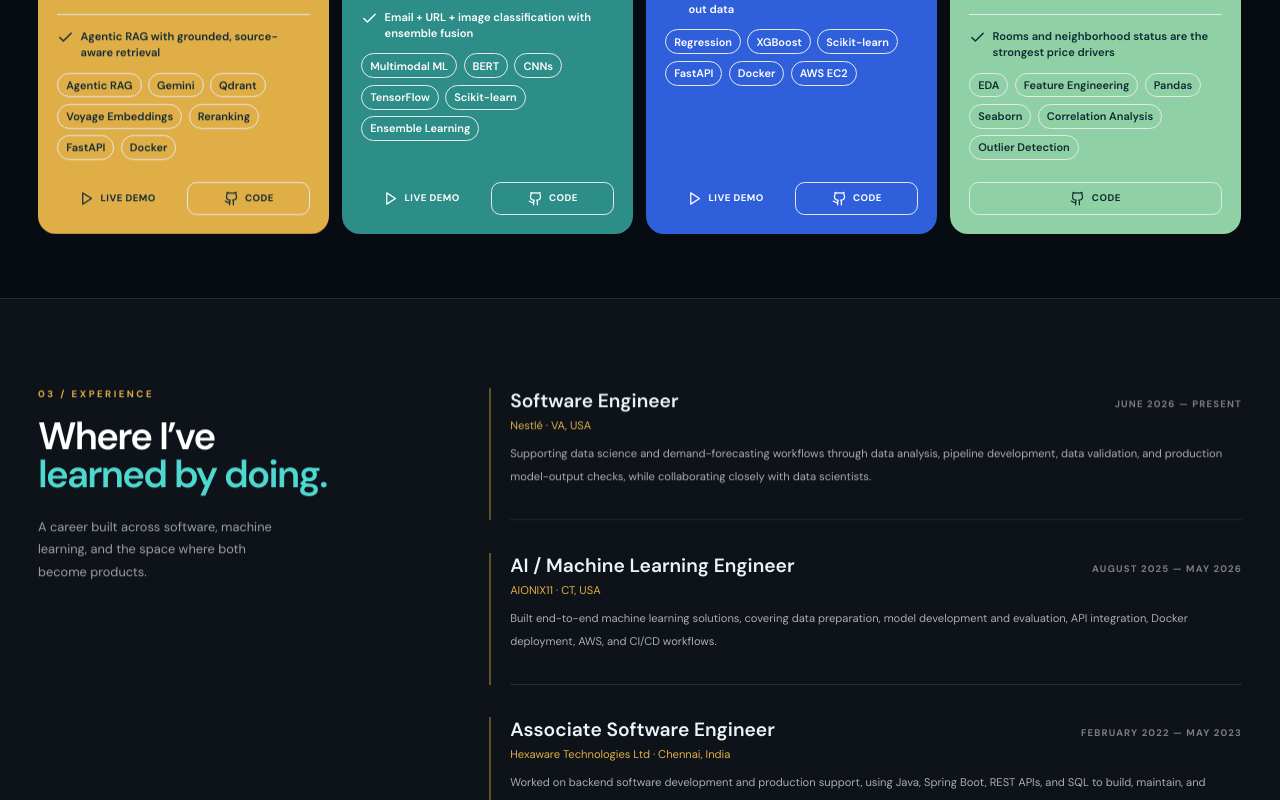
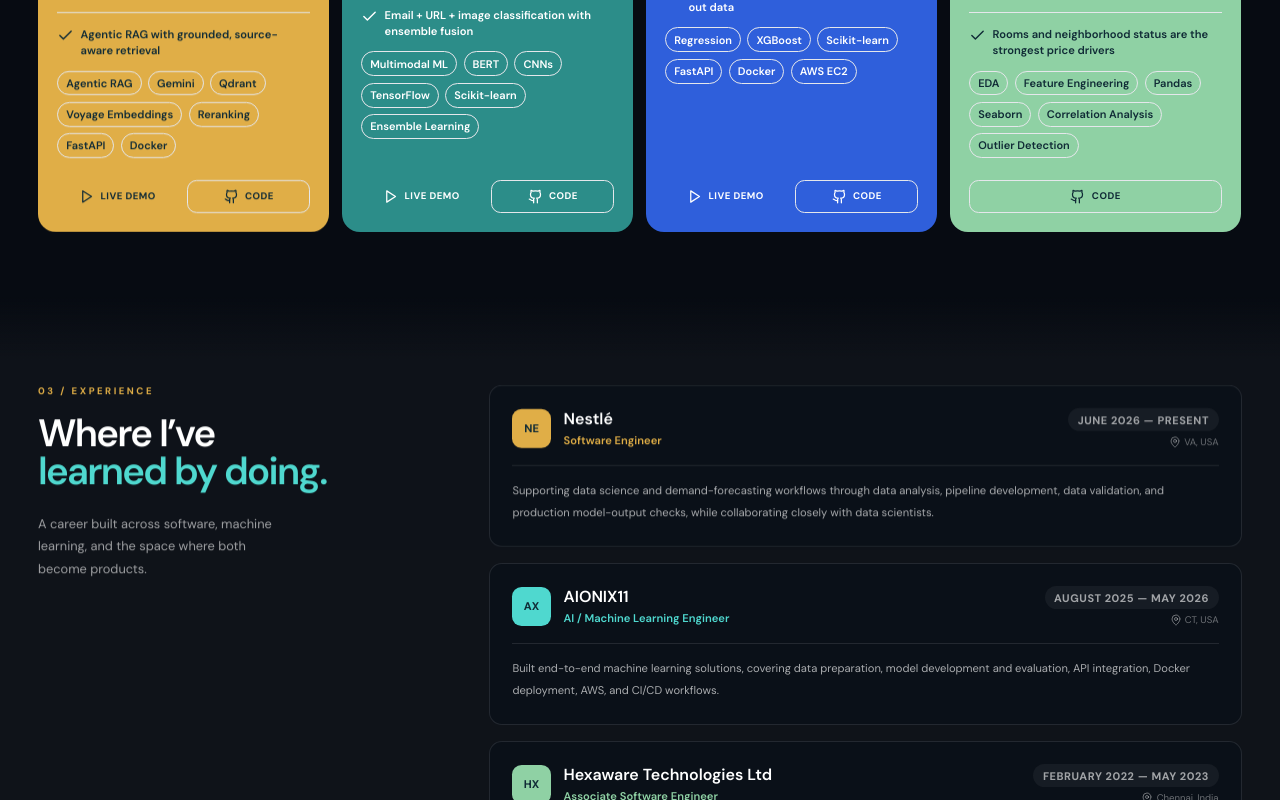
Before and after one commit to srisaktic/portfolio, a React (Vite) app: page / in a window 1280 px wide. Shown: the part 2000-2800 px from the top of the page. Built offline with nearby package versions, Linux system fonts and the light colour scheme; a web font is replaced by a local one.

Commit message:
Make Contact section more dynamic: scrolling marquee, glow accents, animated link rows

```diff
--- a/src/App.tsx
+++ b/src/App.tsx
@@ -49,26 +49,26 @@
 
 const experience = [
   {
-    period: 'June 2026 — Present', role: 'Software Engineer', company: 'Nestlé', location: 'VA, USA',
+    period: 'June 2026 — Present', role: 'Software Engineer', company: 'Nestlé', location: 'VA, USA', logo: 'NE', color: '#e0ae47',
     description: 'Supporting data science and demand-forecasting workflows through data analysis, pipeline development, data validation, and production model-output checks, while collaborating closely with data scientists.',
   },
   {
-    period: 'August 2025 — May 2026', role: 'AI / Machine Learning Engineer', company: 'AIONIX11', location: 'CT, USA',
+    period: 'August 2025 — May 2026', role: 'AI / Machine Learning Engineer', company: 'AIONIX11', location: 'CT, USA', logo: 'AX', color: '#4fd8cf',
     description: 'Built end-to-end machine learning solutions, covering data preparation, model development and evaluation, API integration, Docker deployment, AWS, and CI/CD workflows.',
   },
   {
-    period: 'February 2022 — May 2023', role: 'Associate Software Engineer', company: 'Hexaware Technologies Ltd', location: 'Chennai, India',
-    description: 'Worked on backend software development and production support, using Java, Spring Boot, REST APIs, and SQL to build, maintain, and troubleshoot enterprise applications.',
+    period: 'February 2022 — May 2023', role: 'Associate Software Engineer', company: 'Hexaware Technologies Ltd', location: 'Chennai, India', logo: 'HX', color: '#8fd1a4',
+    description: 'Developed and supported Python backend applications using REST APIs and SQL, working across application development, database integration, testing, and production support and supporting CI/CD releases.',
   },
 ];
 
 const education = [
   {
-    degree: 'M.S. in Data Science', school: 'New York Institute of Technology (NYIT)', location: 'New York, USA', period: '2023 — 2025',
+    degree: 'M.S. in Data Science', school: 'New York Institute of Technology (NYIT)', location: 'New York, USA', period: '2023 — 2025', color: '#4fd8cf',
     detail: 'Coursework in machine learning, deep learning, NLP, and data engineering. Capstone focused on applied AI systems.',
   },
   {
-    degree: 'B.E. in Electronics & Communication Engineering', school: 'KCG College of Technology', location: 'Chennai, India', period: '2018 — 2022',
+    degree: 'B.E. in Electronics & Communication Engineering', school: 'KCG College of Technology', location: 'Chennai, India', period: '2018 — 2022', color: '#e0ae47',
     detail: 'Foundation in engineering, mathematics, and programming that led into software engineering and data science.',
   },
 ];
@@ -269,8 +269,10 @@
         </Reveal>
       </section>
 
-      <section id="about" className="border-y border-white/10 bg-white/[0.03]">
-        <div className="mx-auto max-w-[820px] px-6 py-16 lg:px-12">
+      <section id="about" className="relative bg-white/[0.03]">
+        <div className="pointer-events-none absolute inset-x-0 top-0 h-20 bg-gradient-to-b from-[#070b12] to-transparent" />
+        <div className="pointer-events-none absolute inset-x-0 bottom-0 h-20 bg-gradient-to-t from-[#070b12] to-transparent" />
+        <div className="relative mx-auto max-w-[820px] px-6 py-16 lg:px-12">
           <Reveal><p className="section-kicker">01 / About</p><h2 className="section-title">Building intelligent systems.<br /><span>From data to deployment.</span></h2></Reveal>
           <Reveal delay={100} className="mt-8">
             <p className="text-lg leading-8 text-white/75">I’m an AI/ML Engineer with a software engineering foundation, experienced across data analysis, machine learning, and production workflows. My journey has evolved from backend engineering to applied ML, and I currently support data science and forecasting workflows at Nestlé.</p>
@@ -327,26 +329,35 @@
         </div>
       </section>
 
-      <section id="experience" className="border-y border-white/10 bg-white/[0.03]">
-        <div className="mx-auto max-w-[1440px] px-6 py-20 lg:px-12 lg:py-28">
+      <section id="experience" className="relative bg-white/[0.03]">
+        <div className="pointer-events-none absolute inset-x-0 top-0 h-20 bg-gradient-to-b from-[#070b12] to-transparent" />
+        <div className="pointer-events-none absolute inset-x-0 bottom-0 h-20 bg-gradient-to-t from-[#070b12] to-transparent" />
+        <div className="relative mx-auto max-w-[1440px] px-6 py-20 lg:px-12 lg:py-28">
           <div className="grid gap-14 lg:grid-cols-[0.7fr_1.3fr]">
             <Reveal>
               <p className="section-kicker text-[#e0ae47]">03 / Experience</p>
               <h2 className="section-title text-white">Where I’ve<br /><span className="text-[#8fd1a4]">learned by doing.</span></h2>
               <p className="mt-7 max-w-xs leading-7 text-white/60">A career built across software, machine learning, and the space where both become products.</p>
             </Reveal>
-            <div>
+            <div className="grid gap-5">
               {experience.map((item, index) => (
-                <Reveal key={item.company} delay={index * 100} className="timeline-item">
-                  <div className="mb-3 flex flex-wrap items-baseline justify-between gap-3">
-                    <div>
-                      <h3 className="font-display text-2xl font-semibold">{item.role}</h3>
-                      <p className="mt-1 text-sm text-[#e0ae47]">{item.company} · {item.location}</p>
+                <Reveal key={item.company} delay={index * 100}>
+                  <div className="rounded-2xl border border-white/10 bg-[#0a1018] p-6 sm:p-7">
+                    <div className="flex flex-wrap items-start justify-between gap-4">
+                      <div className="flex items-center gap-4">
+                        <span className="grid h-12 w-12 shrink-0 place-items-center rounded-xl text-sm font-bold" style={{ backgroundColor: item.color, color: '#102b36' }}>{item.logo}</span>
+                        <div>
+                          <h3 className="font-display text-xl font-semibold text-white">{item.company}</h3>
+                          <p className="mt-0.5 text-sm font-semibold" style={{ color: item.color }}>{item.role}</p>
+                        </div>
+                      </div>
+                      <div className="flex flex-col items-end gap-1.5">
+                        <span className="rounded-full bg-white/5 px-3 py-1 text-[11px] font-bold uppercase tracking-wider text-white/60">{item.period}</span>
+                        <span className="flex items-center gap-1 text-xs text-white/40"><MapPin size={12} /> {item.location}</span>
+                      </div>
                     </div>
-                    <p className="text-xs font-bold uppercase tracking-[0.12em] text-white/45">{item.period}</p>
+                    <p className="mt-5 border-t border-white/10 pt-4 text-sm leading-7 text-white/65">{item.description}</p>
                   </div>
-                  <p className="text-sm leading-7 text-white/65">{item.description}</p>
-                  {index < experience.length - 1 && <div className="my-10 h-px bg-white/10" />}
                 </Reveal>
               ))}
             </div>
@@ -354,27 +365,34 @@
         </div>
       </section>
 
-      <section id="education" className="border-y border-white/10 bg-white/[0.03]">
-        <div className="mx-auto max-w-[1440px] px-6 py-20 lg:px-12 lg:py-28">
+      <section id="education" className="relative bg-white/[0.03]">
+        <div className="pointer-events-none absolute inset-x-0 top-0 h-20 bg-gradient-to-b from-[#070b12] to-transparent" />
+        <div className="pointer-events-none absolute inset-x-0 bottom-0 h-20 bg-gradient-to-t from-[#070b12] to-transparent" />
+        <div className="relative mx-auto max-w-[1440px] px-6 py-20 lg:px-12 lg:py-28">
           <div className="grid gap-14 lg:grid-cols-[0.7fr_1.3fr]">
             <Reveal>
               <p className="section-kicker">04 / Education</p>
               <h2 className="section-title">Built on<br /><span>strong foundations.</span></h2>
             </Reveal>
-            <div>
-              {education.map((item, index) => (
-                <Reveal key={item.degree} delay={index * 100} className="timeline-item">
-                  <div className="mb-3 flex flex-wrap items-baseline justify-between gap-3">
-                    <div>
-                      <h3 className="font-display text-2xl font-semibold">{item.degree}</h3>
-                      <p className="mt-1 flex items-center gap-2 text-sm text-[#4fd8cf]"><GraduationCap size={16} /> {item.school} · {item.location}</p>
+            <div className="relative">
+              <div className="absolute bottom-2 left-[23px] top-2 w-px bg-white/10" />
+              <div className="space-y-9">
+                {education.map((item, index) => (
+                  <Reveal key={item.degree} delay={index * 100} className="relative flex gap-6">
+                    <span className="relative z-10 grid h-12 w-12 shrink-0 place-items-center rounded-full border-4 border-[#0d141d]" style={{ backgroundColor: item.color }}>
+                      <GraduationCap size={19} className="text-[#102b36]" />
+                    </span>
+                    <div className="flex-1 pb-1 pt-1.5">
+                      <div className="flex flex-wrap items-center justify-between gap-3">
+                        <h3 className="font-display text-xl font-semibold text-white">{item.degree}</h3>
+                        <span className="text-xs font-bold uppercase tracking-[0.12em] text-white/40">{item.period}</span>
+                      </div>
+                      <p className="mt-1 text-sm font-semibold" style={{ color: item.color }}>{item.school} · {item.location}</p>
+                      <p className="mt-3 text-sm leading-7 text-white/60">{item.detail}</p>
                     </div>
-                    <p className="text-xs font-bold uppercase tracking-[0.12em] text-white/50">{item.period}</p>
-                  </div>
-                  <p className="text-sm leading-7 text-white/55">{item.detail}</p>
-                  {index < education.length - 1 && <div className="my-10 h-px bg-white/10" />}
-                </Reveal>
-              ))}
+                  </Reveal>
+                ))}
+              </div>
             </div>
           </div>
         </div>
@@ -394,17 +412,43 @@
         </div>
       </section>
 
-      <section id="contact" className="bg-[#e0ae47]">
-        <div className="mx-auto max-w-[1440px] px-6 py-20 lg:px-12 lg:py-28">
+      <section id="contact" className="relative overflow-hidden bg-[#e0ae47]">
+        <div className="overflow-hidden border-b border-[#102b36]/15 bg-[#102b36] py-3">
+          <div className="flex w-max animate-marquee items-center gap-10 whitespace-nowrap">
+            {[0, 1].map((dup) => (
+              <div key={dup} className="flex shrink-0 items-center gap-10 pr-10">
+                {['Open to AI/ML roles', 'GenAI & Agentic AI', 'Data Science', "Let’s build something great"].map((t) => (
+                  <span key={t} className="flex items-center gap-10 text-xs font-bold uppercase tracking-[0.3em] text-[#e0ae47]/90">
+                    {t}<span className="h-1 w-1 rounded-full bg-[#4fd8cf]" />
+                  </span>
+                ))}
+              </div>
+            ))}
+          </div>
+        </div>
+
+        <div className="pointer-events-none absolute -right-24 -top-24 h-72 w-72 rounded-full bg-white/15 blur-3xl" />
+        <div className="pointer-events-none absolute -bottom-28 left-1/4 h-72 w-72 rounded-full bg-[#102b36]/10 blur-3xl" />
+
+        <div className="relative mx-auto max-w-[1440px] px-6 py-20 lg:px-12 lg:py-28">
           <div className="grid gap-12 lg:grid-cols-[0.8fr_1.2fr] lg:items-end">
             <Reveal>
               <p className="section-kicker text-[#102b36]/65">06 / Contact</p>
               <h2 className="section-title text-[#102b36]">Let’s build something<br /><span className="text-white">that matters.</span></h2>
               <p className="mt-7 max-w-md leading-7 text-[#102b36]/70">I’m open to AI/ML, Data Science, and GenAI opportunities where I can build, learn, and create meaningful impact. If you think I’d be a good fit for your team or project, I’d love to hear from you.</p>
-              <div className="mt-9 flex flex-col gap-3 text-sm font-semibold text-[#102b36]">
-                <a href="mailto:sri.sakticharan.kumar@gmail.com" className="contact-link"><Mail size={17} /> sri.sakticharan.kumar@gmail.com</a>
-                <a href="https://www.linkedin.com/in/sri-sakticharan" target="_blank" rel="noreferrer" className="contact-link"><Linkedin size={17} /> linkedin.com/in/sri-sakticharan</a>
-                <a href="https://github.com/srisaktic" target="_blank" rel="noreferrer" className="contact-link"><Github size={17} /> github.com/srisaktic</a>
+              <div className="mt-9 flex flex-col">
+                <a href="mailto:sri.sakticharan.kumar@gmail.com" className="group flex items-center justify-between gap-4 border-b border-[#102b36]/15 py-3.5 text-sm font-semibold text-[#102b36] transition hover:border-[#102b36]/40">
+                  <span className="flex items-center gap-3"><span className="grid h-9 w-9 shrink-0 place-items-center rounded-full bg-[#102b36]/10 transition group-hover:bg-[#102b36] group-hover:text-[#e0ae47]"><Mail size={15} /></span> sri.sakticharan.kumar@gmail.com</span>
+                  <ArrowUpRight size={16} className="shrink-0 opacity-40 transition group-hover:-translate-y-0.5 group-hover:translate-x-0.5 group-hover:opacity-100" />
+                </a>
+                <a href="https://www.linkedin.com/in/sri-sakticharan" target="_blank" rel="noreferrer" className="group flex items-center justify-between gap-4 border-b border-[#102b36]/15 py-3.5 text-sm font-semibold text-[#102b36] transition hover:border-[#102b36]/40">
+                  <span className="flex items-center gap-3"><span className="grid h-9 w-9 shrink-0 place-items-center rounded-full bg-[#102b36]/10 transition group-hover:bg-[#102b36] group-hover:text-[#e0ae47]"><Linkedin size={15} /></span> linkedin.com/in/sri-sakticharan</span>
+                  <ArrowUpRight size={16} className="shrink-0 opacity-40 transition group-hover:-translate-y-0.5 group-hover:translate-x-0.5 group-hover:opacity-100" />
+                </a>
+                <a href="https://github.com/srisaktic" target="_blank" rel="noreferrer" className="group flex items-center justify-between gap-4 border-b border-[#102b36]/15 py-3.5 text-sm font-semibold text-[#102b36] transition hover:border-[#102b36]/40">
+                  <span className="flex items-center gap-3"><span className="grid h-9 w-9 shrink-0 place-items-center rounded-full bg-[#102b36]/10 transition group-hover:bg-[#102b36] group-hover:text-[#e0ae47]"><Github size={15} /></span> github.com/srisaktic</span>
+                  <ArrowUpRight size={16} className="shrink-0 opacity-40 transition group-hover:-translate-y-0.5 group-hover:translate-x-0.5 group-hover:opacity-100" />
+                </a>
               </div>
             </Reveal>
             <Reveal delay={120}>
```
Also changed, not shown: src/index.css (+6 -1 lines).
